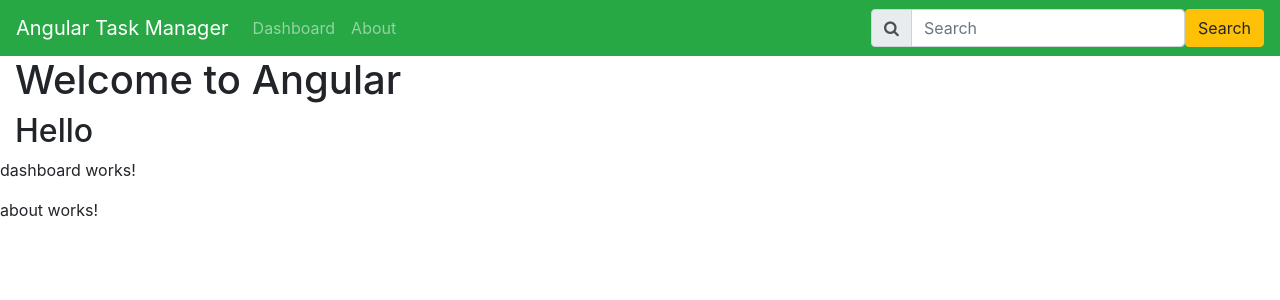
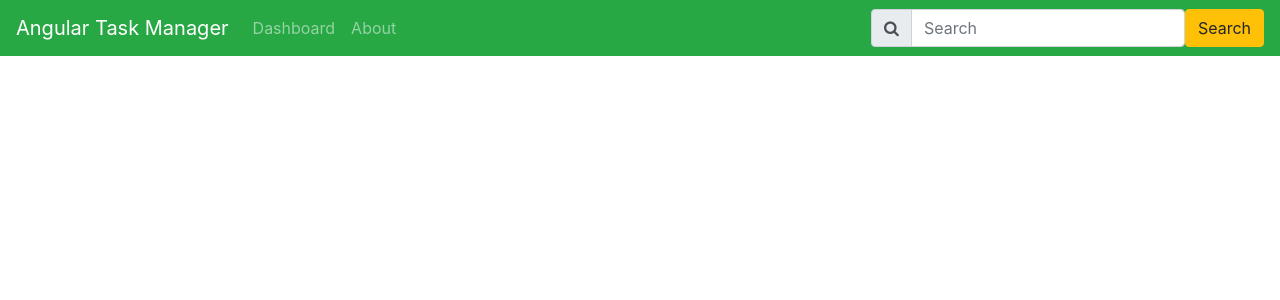
Before and after one commit to njeziofficial/TaskManager, an Angular app: page / in a window 1280 px wide. Shown: the top 300 px of the page. Built offline with nearby package versions, Linux system fonts and the light colour scheme.

Commit message:
Router logic added

```diff
--- a/src/app/app-routing.module.ts
+++ b/src/app/app-routing.module.ts
@@ -1,7 +1,12 @@
 import { NgModule } from '@angular/core';
 import { Routes, RouterModule } from '@angular/router';
+import { DashboardComponent } from './dashboard/dashboard.component';
+import { AboutComponent } from './about/about.component';
 
-const routes: Routes = [];
+const routes: Routes = [
+  { path: "dashboard", component: DashboardComponent },
+  { path: "about", component: AboutComponent }
+];
 
 @NgModule({
   imports: [RouterModule.forRoot(routes)],
--- a/src/app/app.component.html
+++ b/src/app/app.component.html
@@ -8,10 +8,10 @@
     <div class="collapse navbar-collapse" id="mynav">
         <ul class="navbar-nav mr-auto">
             <li class="nav-item">
-                <a class="nav-link" href="#">Dashboard</a>
+                <a class="nav-link" routerLink="dashboard">Dashboard</a>
             </li>
             <li class="nav-item">
-                <a class="nav-link" href="#">About</a>
+                <a class="nav-link" routerLink="about">About</a>
             </li>
         </ul>
         <form class="form-inline my-2 my-lg-0">
@@ -26,15 +26,7 @@
     </div>
 </nav>
 
+
 <div class="container-fluid">
-    <h1>Welcome to Angular</h1>
-    <h2>Hello</h2>
+   <router-outlet></router-outlet>
 </div>
-
-<div>
-    <app-dashboard></app-dashboard>
-</div>
-
-<div>
-    <about></about>
-</div>
--- a/src/index.html
+++ b/src/index.html
@@ -2,7 +2,7 @@
 <html lang="en">
 <head>
   <meta charset="utf-8">
-  <title>TaskManager</title>
+  <title>Task Manager</title>
   <base href="/">
   <meta name="viewport" content="width=device-width, initial-scale=1">
   <link rel="icon" type="image/x-icon" href="favicon.ico">
```
